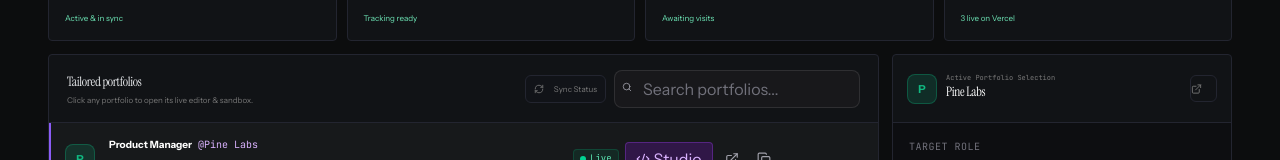
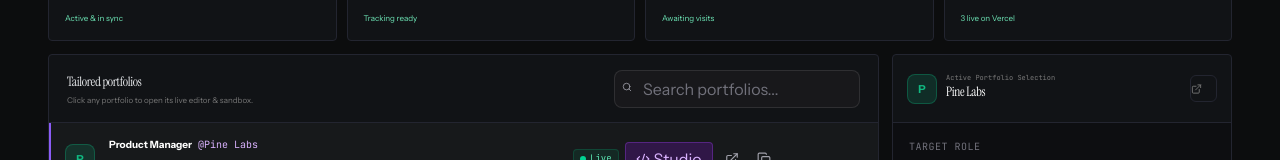
Before and after one commit to amansood2001/GrtrApp, a Next.js app: page / in a window 1280 px wide. Shown: the part 320-480 px from the top of the page. Built offline with nearby package versions, Linux system fonts and the light colour scheme.

Commit message:
refactor: remove dead Sync Status button and streamline dashboard header

```diff
--- a/components/grtr-app.tsx
+++ b/components/grtr-app.tsx
@@ -1939,31 +1939,6 @@ function AnalyticsView({
   const [selected, setSelected] = useState(0)
   const [searchTerm, setSearchTerm] = useState('')
   const [copiedId, setCopiedId] = useState<string | null>(null)
-  const [syncing, setSyncing] = useState(false)
-
-  const handleManualSync = async () => {
-    const generatingApps = applications.filter(a => a.status === 'generating' && a.chatId)
-    if (generatingApps.length === 0) return
-    setSyncing(true)
-    try {
-      await Promise.all(
-        generatingApps.map(async appItem => {
-          try {
-            const res = await fetch(`/api/chat?chatId=${encodeURIComponent(appItem.chatId)}`)
-            if (!res.ok) return
-            const data = await res.json()
-            if (data.isReady || (Array.isArray(data.messages) && data.messages.length > 0)) {
-              onMarkReady?.(appItem.chatId)
-            }
-          } catch (err) {
-            console.warn('Manual sync error:', err)
-          }
-        })
-      )
-    } finally {
-      setSyncing(false)
-    }
-  }
 
   // Auto-reconcile on mount for any portfolio stuck in generating
   useEffect(() => {
@@ -1972,7 +1947,6 @@ function AnalyticsView({
 
     let cancelled = false
     async function reconcile() {
-      setSyncing(true)
       try {
         await Promise.all(
           generatingApps.map(async appItem => {
@@ -1988,8 +1962,8 @@ function AnalyticsView({
             }
           })
         )
-      } finally {
-        if (!cancelled) setSyncing(false)
+      } catch (err) {
+        console.warn('Reconcile error:', err)
       }
     }
 
@@ -2091,29 +2065,17 @@ function AnalyticsView({
           <div className="list-head">
             <div>
               <h2>Tailored portfolios</h2>
-              <p>Click any portfolio to open its live editor & sandbox.</p>
-            </div>
-            <div className="flex items-center gap-2">
-              <button
-                type="button"
-                onClick={handleManualSync}
-                disabled={syncing}
-                className="flex items-center gap-1.5 px-2.5 py-1.5 rounded-md bg-zinc-900 border border-white/10 hover:border-purple-500/40 text-zinc-300 hover:text-white text-xs transition cursor-pointer"
-                title="Check compilation status of generating portfolios"
-              >
-                <RefreshCw className={`w-3.5 h-3.5 ${syncing ? 'animate-spin text-purple-400' : ''}`} />
-                <span className="hidden sm:inline">{syncing ? 'Syncing...' : 'Sync Status'}</span>
-              </button>
-              <div className="relative">
-                <input
-                  type="text"
-                  placeholder="Search portfolios..."
-                  value={searchTerm}
-                  onChange={e => setSearchTerm(e.target.value)}
-                  className="px-2.5 py-1.5 pl-7 rounded-md bg-zinc-900 border border-white/10 text-white placeholder:text-zinc-500 text-xs focus:outline-none focus:border-purple-500/50"
-                />
-                <Search className="w-3.5 h-3.5 text-zinc-400 absolute left-2 top-2.5 pointer-events-none" />
-              </div>
+              <p>Click any portfolio to open its live editor &amp; sandbox.</p>
+            </div>
+            <div className="relative">
+              <input
+                type="text"
+                placeholder="Search portfolios..."
+                value={searchTerm}
+                onChange={e => setSearchTerm(e.target.value)}
+                className="px-2.5 py-1.5 pl-7 rounded-md bg-zinc-900 border border-white/10 text-white placeholder:text-zinc-500 text-xs focus:outline-none focus:border-purple-500/50"
+              />
+              <Search className="w-3.5 h-3.5 text-zinc-400 absolute left-2 top-2.5 pointer-events-none" />
             </div>
           </div>
 
```
